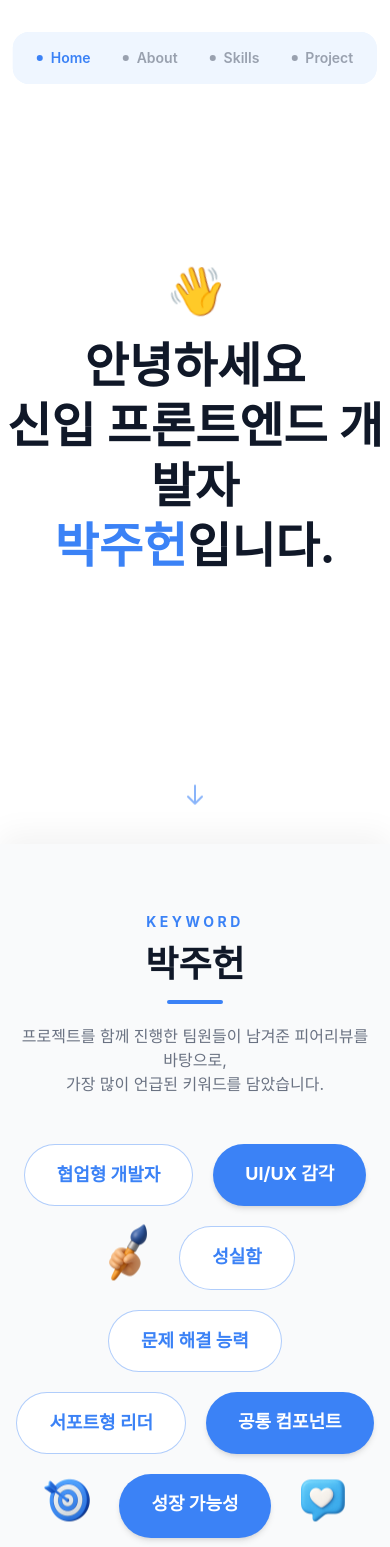
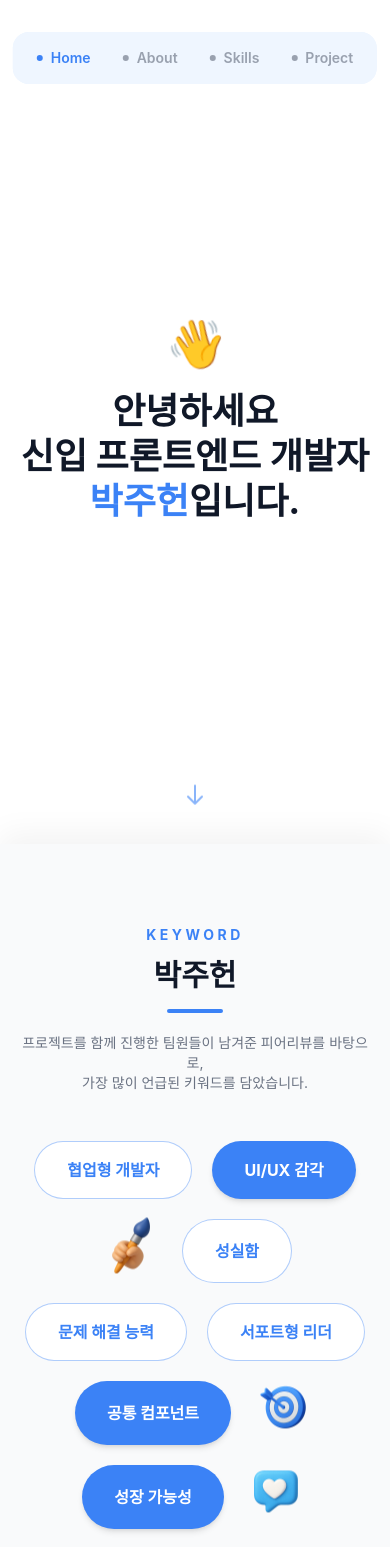
Before and after one commit to JuHeonParkk/Portfolio, a React (Vite) app: page / in a window 390 px wide. Shown: the top 1547 px of the page. Built offline with nearby package versions, Linux system fonts and the light colour scheme; a web font is replaced by a local one.

Commit message:
feat: 모바일 대응 폰트 조절 및 navbar home 버튼 클릭시 이동 안되는 문제 해결

```diff
--- a/src/App.tsx
+++ b/src/App.tsx
@@ -11,11 +11,14 @@ function App() {
     <>
       <Navbar />
       <div>
-        <div className="sticky top-0 w-full h-screen overflow-hidden">
+        <section
+          id="home"
+          className="sticky top-0 h-screen w-full overflow-hidden"
+        >
           <Reveal className="h-full">
             <HeroSection />
           </Reveal>
-        </div>
+        </section>
         <div className="relative w-full bg-white shadow-[0_-10px_30px_rgba(0,0,0,0.05)]">
           <Reveal>
             <AboutSection />
--- a/src/components/AbilitySection.tsx
+++ b/src/components/AbilitySection.tsx
@@ -23,7 +23,7 @@ export default function AbilitySection() {
                   className="flex items-start gap-2 text-gray-600"
                 >
                   <span className="mt-2 h-1 w-1 rounded-full bg-primary shrink-0" />
-                  <span className="text-base">{content}</span>
+                  <span className="text-sm md:text-base">{content}</span>
                 </li>
               ))}
             </ul>
--- a/src/components/ConceptSection.tsx
+++ b/src/components/ConceptSection.tsx
@@ -44,11 +44,11 @@ export default function ConceptSection() {
               ) : (
                 <span
                   key={index}
-                  className={`transition-all duration-300 ease-out hover:-translate-y-2 hover:border-primary/30 hover:shadow-xl
+                  className={`flex items-center justify-center px-8 py-4 text-base md:text-lg font-bold rounded-full transition-all duration-300 ease-out hover:-translate-y-2 hover:border-primary/30 hover:shadow-xl
                     ${
                       item.active
-                        ? "rounded-full bg-primary px-8 py-4 text-lg font-bold text-white shadow-md"
-                        : "rounded-full border border-primary/40 bg-white px-8 py-4 text-lg font-bold text-primary"
+                        ? "bg-primary text-white shadow-md"
+                        : "border border-primary/40 bg-white text-primary"
                     }
                   `}
                 >
--- a/src/components/HeroSection.tsx
+++ b/src/components/HeroSection.tsx
@@ -6,7 +6,7 @@ export default function HeroSection() {
     >
       <span className="origin-[70%_70%] animate-wave mb-5 text-5xl">👋</span>
 
-      <h1 className="text-5xl md:text-6xl font-bold leading-tight text-gray-900">
+      <h1 className="text-4xl md:text-6xl font-bold leading-tight text-gray-900">
         안녕하세요 <br /> 신입 프론트엔드 개발자
         <br />
         <strong className="text-primary">박주헌</strong>입니다.
--- a/src/components/Navbar.tsx
+++ b/src/components/Navbar.tsx
@@ -18,7 +18,6 @@ export default function Navbar() {
       title: "About",
       path: "about",
     },
-
     {
       id: 3,
       title: "Skills",
@@ -29,10 +28,33 @@ export default function Navbar() {
       title: "Project",
       path: "project",
     },
-  ] as const;
+  ];
 
   const [isSelected, setIsSelected] = useState("home");
   const [isScrolled, setIsScrolled] = useState(false);
+
+  const handleNavClick = (
+    event: React.MouseEvent<HTMLAnchorElement>,
+    path: string,
+  ) => {
+    event.preventDefault();
+
+    if (path === "home") {
+      window.scrollTo({
+        top: 0,
+        behavior: "smooth",
+      });
+    } else {
+      const section = document.getElementById(path);
+
+      section?.scrollIntoView({
+        behavior: "smooth",
+        block: "start",
+      });
+    }
+
+    setIsSelected(path);
+  };
 
   useEffect(() => {
     const handleScroll = () => {
@@ -48,7 +70,9 @@ export default function Navbar() {
     window.addEventListener("scroll", handleScroll);
     handleScroll();
 
-    return () => window.removeEventListener("scroll", handleScroll);
+    return () => {
+      window.removeEventListener("scroll", handleScroll);
+    };
   }, []);
 
   useEffect(() => {
@@ -70,34 +94,39 @@ export default function Navbar() {
       },
     );
 
-    sections.forEach((section) => observer.observe(section));
+    sections.forEach((section) => {
+      observer.observe(section);
+    });
 
-    return () => observer.disconnect();
+    return () => {
+      observer.disconnect();
+    };
   }, []);
 
   return (
-    <div
-      className={`fixed top-8 left-1/2 -translate-x-1/2 z-150 transition-all duration-300  rounded-2xl ${
+    <nav
+      className={`fixed left-1/2 top-8 z-[150] -translate-x-1/2 rounded-2xl transition-all duration-300 ${
         isScrolled
-          ? "opacity-90 bg-secondary/70 backdrop-blur-md shadow-lg"
+          ? "bg-secondary/70 opacity-90 shadow-lg backdrop-blur-md"
           : "bg-secondary"
       }`}
     >
-      <ul className="px-6 py-4  flex items-center justify-between gap-8 md:px-14 md:py-5 md:gap-12 bg-secondary rounded-2xl">
+      <ul className="flex items-center justify-between gap-8 rounded-2xl bg-secondary px-6 py-4 md:gap-12 md:px-14 md:py-5">
         {navItems.map((item) => (
           <li key={item.id}>
             <a
               href={`#${item.path}`}
+              onClick={(event) => handleNavClick(event, item.path)}
               className="flex items-center justify-center gap-2 transition-all duration-200 ease-out hover:-translate-y-0.5"
-              onClick={() => setIsSelected(item.path)}
             >
-              <div
-                className={`w-1.5 h-1.5 rounded-full transition-all duration-300 ${
+              <span
+                className={`h-1.5 w-1.5 rounded-full transition-all duration-300 ${
                   isSelected === item.path ? "bg-primary" : "bg-gray-400"
                 }`}
               />
+
               <span
-                className={`text-sm md:text-base font-semibold transition-colors duration-200 ${
+                className={`text-sm font-semibold transition-colors duration-200 md:text-base ${
                   isSelected === item.path ? "text-primary" : "text-gray-400"
                 }`}
               >
@@ -107,6 +136,6 @@ export default function Navbar() {
           </li>
         ))}
       </ul>
-    </div>
+    </nav>
   );
 }
--- a/src/components/Title.tsx
+++ b/src/components/Title.tsx
@@ -10,9 +10,9 @@ export default function Title({ subTitle, title, description }: TitleProps) {
       <p className="mb-3 text-sm font-bold tracking-[0.25em] text-primary">
         {subTitle}
       </p>
-      <h2 className="text-4xl font-bold text-gray-900">{title}</h2>
+      <h2 className="text-3xl md:text-4xl font-bold text-gray-900">{title}</h2>
       <div className="mx-auto mt-4 h-1 w-14 rounded-full bg-primary" />
-      <p className="mt-5 text-base text-gray-500 whitespace-pre-line">
+      <p className="mt-5 text-sm md:text-base text-gray-500 whitespace-pre-line">
         {description}
       </p>
     </div>
```
